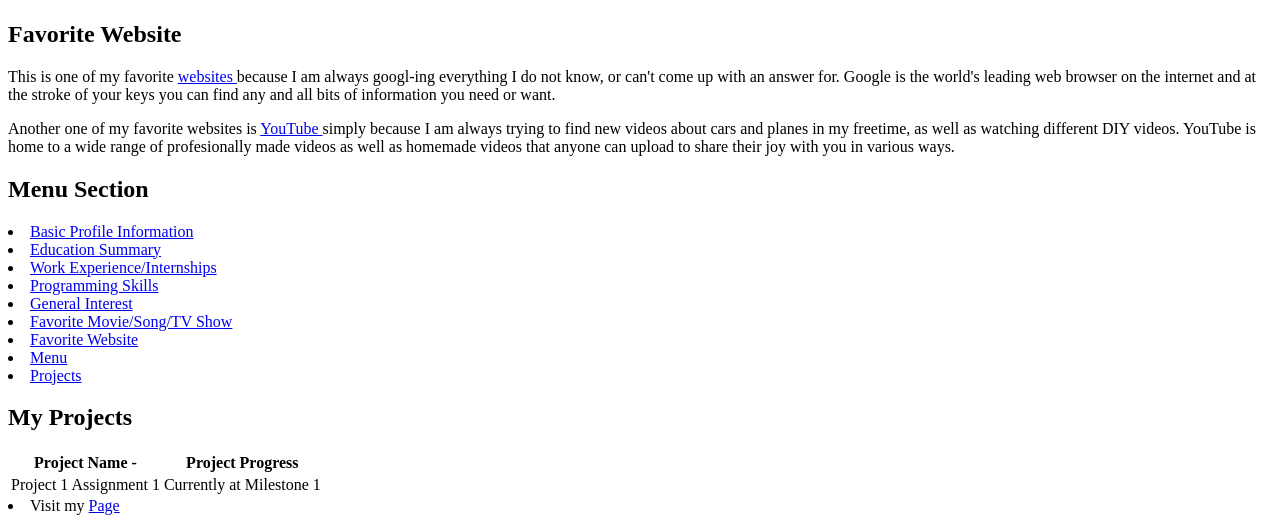
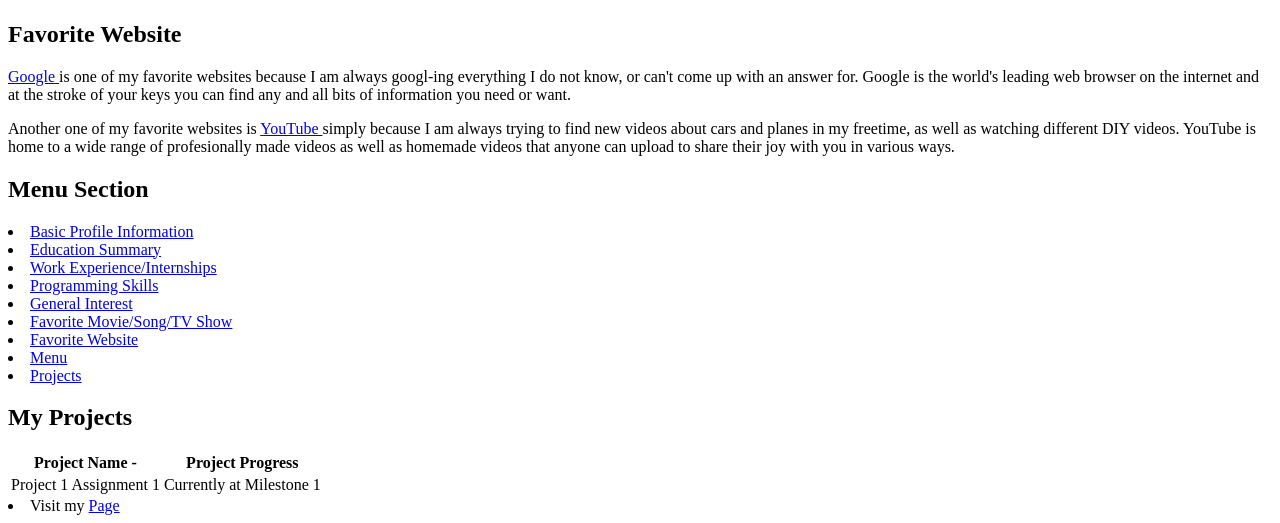
Before and after one commit to elitemitchy11/CUS1172-ProfilePage, a plain HTML site: page index.html in a window 1280 px wide. Shown: the part 2186-2709 px from the top of the page. Drawn offline with Linux system fonts and the light colour scheme.

Commit message:
Update index.html

```diff
--- a/index.html
+++ b/index.html
@@ -61,7 +61,7 @@
 </div>
     <div id = "Favorite_Website">
     <h2> Favorite Website </h2>
-    <p> This is one of my favorite <a href="https://www.google.com/?client=safari" target ="_blank"> websites </a> because I am always googl-ing everything I do not know, or can't come up with an answer for. Google is the world's leading web browser on the internet and at the stroke of your keys you can find any and all bits of information you need or want. </p>
+    <p><a href="https://www.google.com/?client=safari" target ="_blank"> Google </a> is one of my favorite websites because I am always googl-ing everything I do not know, or can't come up with an answer for. Google is the world's leading web browser on the internet and at the stroke of your keys you can find any and all bits of information you need or want. </p>
 <p> Another one of my favorite websites is <a href="https://www.youtube.com" target ="_blank"> YouTube </a> simply because I am always trying to find new videos about cars and planes in my freetime, as well as watching different DIY videos. YouTube is home to a wide range of profesionally made videos as well as homemade videos that anyone can upload to share their joy with you in various ways. </p>
 </div>
     <div id = "Menu_Section">
```
